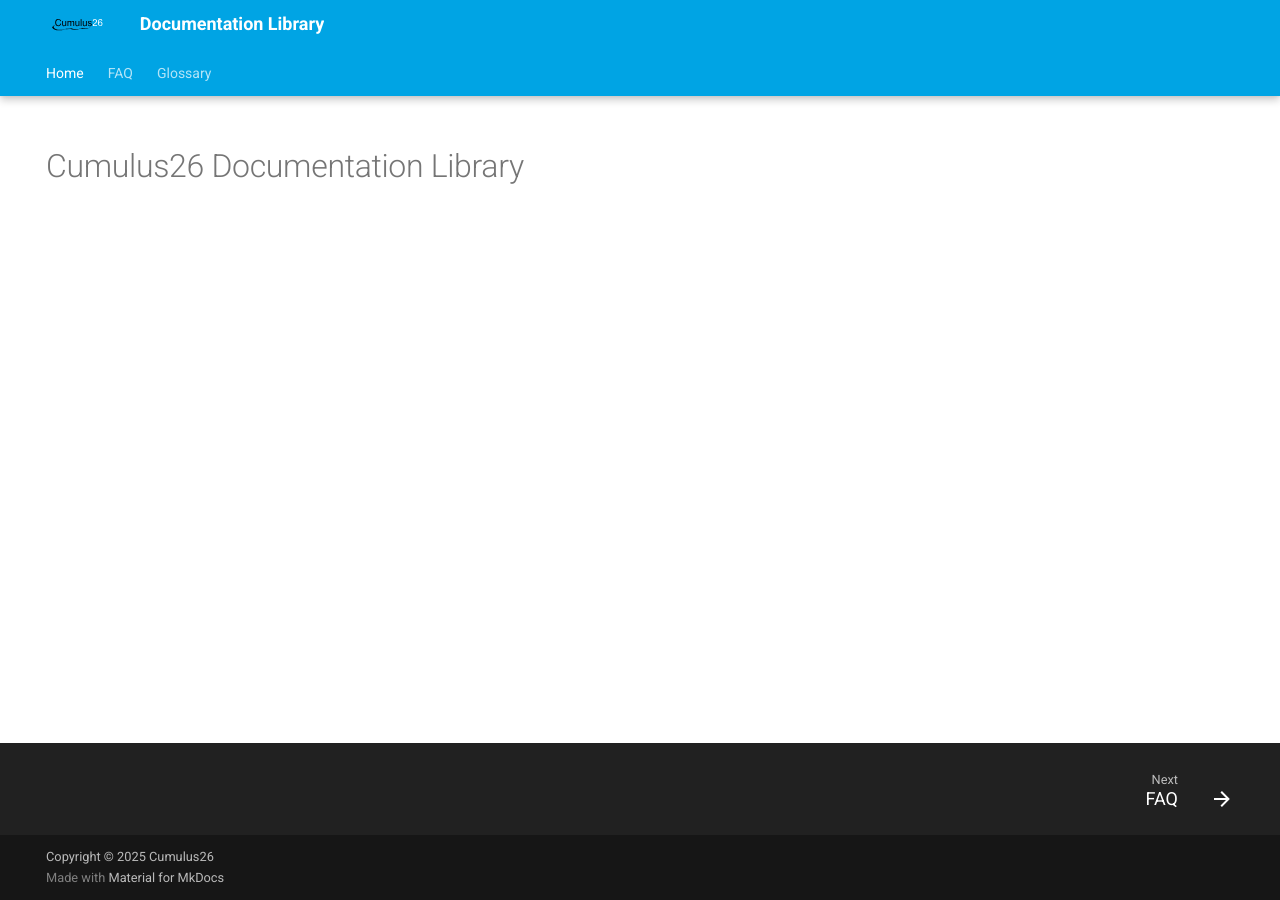
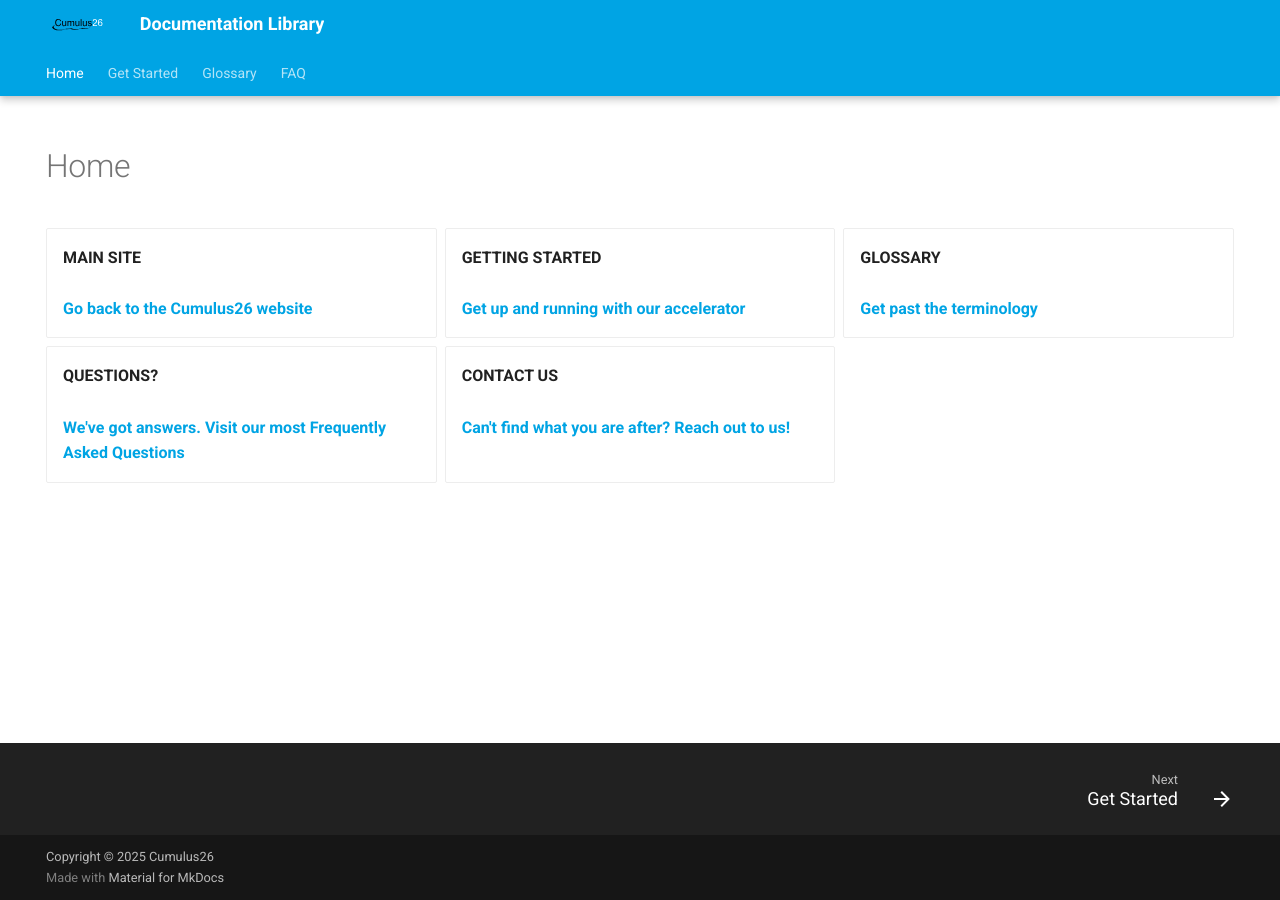
Before and after one commit to dstarr/c26docs, an MkDocs documentation site: the page built from docs/index.md, in a window 1280 px wide. Built offline with MkDocs 1.6.1 and Material for MkDocs 9.7.7, drawn with Linux system fonts in a browser that asks for light colours.

Commit message:
adding pages

```diff
--- a/docs/assets/css/style.css
+++ b/docs/assets/css/style.css
@@ -2,7 +2,7 @@
     --md-primary-fg-color:        #00A4E4;
     --md-primary-fg-color--light: #00A4E4;
     --md-primary-fg-color--dark:  #00A4E4;
-    --md-accent-fg-color:        #00f;
-    --md-accent-fg-color--light: #00f;
-    --md-accent-fg-color--dark:  #00f;
+    --md-accent-fg-color:        #00A4E4;
+    --md-accent-fg-color--light: #00A4E4;
+    --md-accent-fg-color--dark:  #00A4E4;
   }
--- a/docs/index.md
+++ b/docs/index.md
@@ -1 +1,28 @@
-# Cumulus26 Documentation Library
+---
+description: The Cumulus26 product and services documentation library for cloud marketplaces.
+subtitle: What is this?
+title: Here
+---
+<div class="grid" markdown>
+
+**MAIN SITE**<br/><br/>
+**[Go back to the Cumulus26 website](https://cumulus26.com)**
+{ .card }
+
+**GETTING STARTED**<br/><br/>
+**[Get up and running with our accelerator](glossary.md)**
+{ .card }
+
+**GLOSSARY**<br/><br/>
+**[Get past the terminology](glossary.md)**
+{ .card }
+
+**QUESTIONS?**<br/><br/>
+**[We've got answers. Visit our most Frequently Asked Questions](faq.md)**
+{ .card }
+
+**CONTACT US**<br/><br/>
+**[Can't find what you are after? Reach out to us!](https://cumulus26.com/contact-us)**
+{ .card }
+
+</div>
--- a/mkdocs.yml
+++ b/mkdocs.yml
@@ -38,11 +38,14 @@ markdown_extensions:
       combine_header_slug: true
   - admonition
   - pymdownx.details
+  - attr_list
+  - md_in_html
 
 nav:
   - Home: index.md
+  - Get Started: get-started.md
+  - Glossary: glossary.md
   - FAQ: faq.md
-  - Glossary: glossary.md
 
 plugins:
   - meta
```
Also changed, not shown: docs/faq.md (+6 -15 lines), docs/get-started.md (added, +1 -0 lines).
